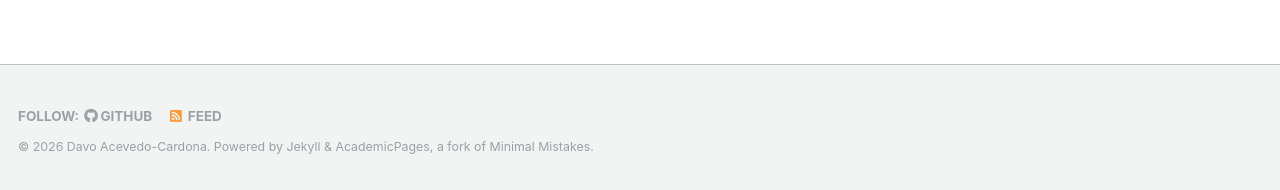
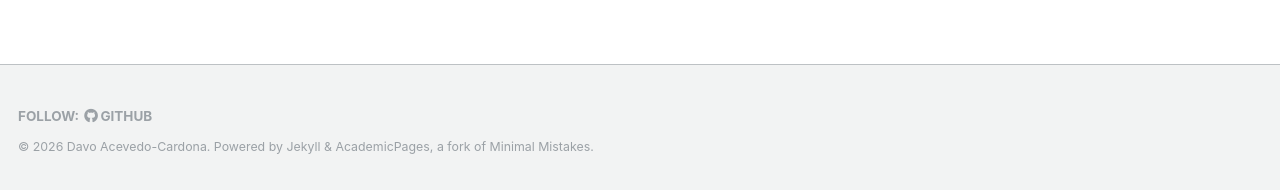
Before and after one commit to lldavoll/lldavoll.github.io, a Jekyll site: the page built from _pages/talkmap.html, in a window 1280 px wide and 1147 px high. Shown: the part 954-1144 px from the top of the window. Built offline with Jekyll 4.4.1, drawn with Linux system fonts in a browser that asks for light colours; nearby versions of some CDN libraries.

Commit message:
Update footer.html

```diff
--- a/_includes/footer.html
+++ b/_includes/footer.html
@@ -17,7 +17,14 @@
     {% if site.author.bitbucket %}
       <li><a href="http://bitbucket.org/{{ site.author.bitbucket }}"><i class="fab fa-bitbucket" aria-hidden="true"></i> Bitbucket</a></li>
     {% endif %}
-    <li><a href="{% if site.atom_feed.path %}{{ site.atom_feed.path }}{% else %}{{ base_path }}/feed.xml{% endif %}"><i class="fa fa-fw fa-rss-square" aria-hidden="true"></i> {{ site.data.ui-text[site.locale].feed_label | default: "Feed" }}</a></li>
+    <!--
+<li>
+  <a href="{% if site.atom_feed.path %}{{ site.atom_feed.path }}{% else %}{{ base_path }}/feed.xml{% endif %}">
+    <i class="fa fa-fw fa-rss-square" aria-hidden="true"></i>
+    {{ site.data.ui-text[site.locale].feed_label | default: "Feed" }}
+  </a>
+</li>
+-->
   </ul>
 </div>
 
```
